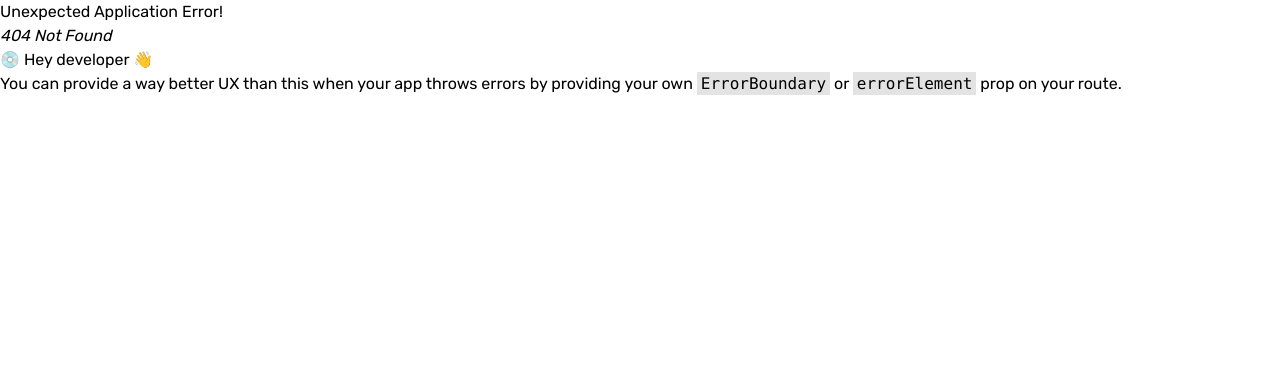
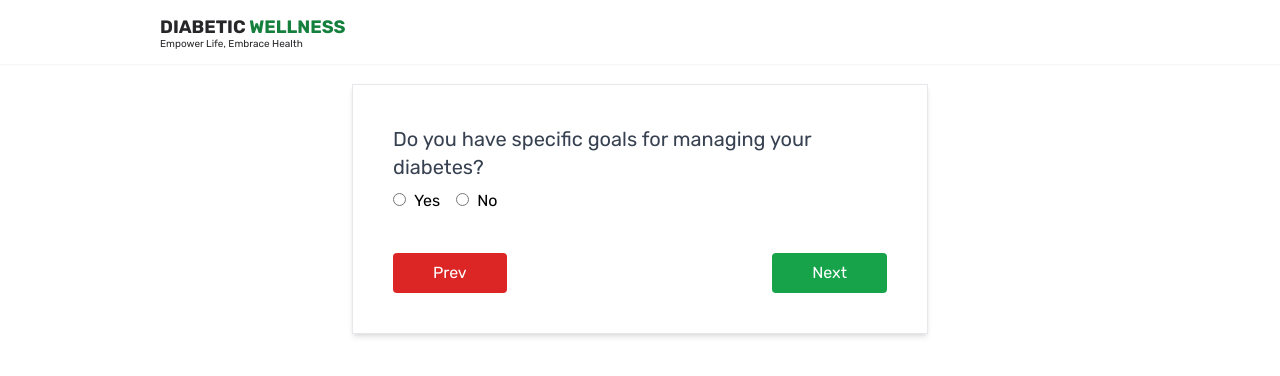
Before and after one commit to mehedihasan-ofc/diabetic-wellness-client, a React (Vite) app: page /specific-goals in a window 1280 px wide. Before the commit this address had no page. Shown: the top 376 px of the page. Built offline with nearby package versions, Linux system fonts and the light colour scheme.

Commit message:
implement ai

```diff
--- a/package.json
+++ b/package.json
@@ -10,6 +10,8 @@
     "preview": "vite preview"
   },
   "dependencies": {
+    "axios": "^1.6.3",
+    "openai": "^4.24.1",
     "react": "^18.2.0",
     "react-dom": "^18.2.0",
     "react-icons": "^4.12.0",
--- a/src/components/AreYouPregnant.jsx
+++ b/src/components/AreYouPregnant.jsx
@@ -35,7 +35,7 @@ const AreYouPregnant = () => {
 
         // Perform any other actions here, like storing data or navigation
         if (isPregnant === "yes") {
-            return navigate('/')
+            return navigate('/ask-more')
         }
         else {
             return navigate('/are-you-diabetic')
--- /dev/null
+++ b/src/components/AskMore.jsx
@@ -0,0 +1,40 @@
+import React, { useState } from 'react';
+import { IoMdSend } from 'react-icons/io';
+import { main } from '../openai';
+
+const AskMore = () => {
+    const [input, setInput] = useState('');
+    const [response, setResponse] = useState('');
+
+    const handleSend = async () => {
+        const res = await main(input); // Pass as an array
+        setResponse(res);
+    };
+
+    return (
+        <div className="max-w-lg mx-auto p-6 bg-gray-100 rounded-md shadow-md">
+            <h1 className="text-2xl font-semibold mb-4">Ask for any question?</h1>
+            <div className="flex items-center border border-gray-300 rounded-md">
+                <input
+                    className="w-full py-2 px-4 rounded-l-md focus:outline-none"
+                    type="text"
+                    placeholder="Type your message..."
+                    value={input}
+                    onChange={(e) => setInput(e.target.value)}
+                />
+                <IoMdSend
+                    className="cursor-pointer p-2 bg-blue-500 text-white rounded-r-md hover:bg-blue-600"
+                    onClick={handleSend}
+                />
+            </div>
+            {response && (
+                <div className="mt-4">
+                    <h2 className="text-lg font-semibold mb-2">Response:</h2>
+                    <p className="text-gray-800">{response}</p>
+                </div>
+            )}
+        </div>
+    );
+};
+
+export default AskMore;
--- /dev/null
+++ b/src/components/SpecificGoals.jsx
@@ -0,0 +1,84 @@
+import React, { useState } from 'react';
+import { useNavigate } from 'react-router-dom';
+
+const SpecificGoals = () => {
+    const [hasSpecificGoals, setHasSpecificGoals] = useState('');
+    const [error, setError] = useState('');
+    const navigate = useNavigate();
+
+    const handleSpecificGoalsChange = (e) => {
+        setHasSpecificGoals(e.target.value);
+    };
+
+    const handleSubmit = () => {
+        if (hasSpecificGoals === '') {
+            setError('Please select an option.');
+            return;
+        }
+
+        setError('');
+
+        // Handle the user's choice here
+        console.log('Specific Goals:', hasSpecificGoals);
+
+        // Retrieve previous data from local storage
+        const preData = JSON.parse(localStorage.getItem('userData'));
+
+        // Update previous data with gender
+        const updatedData = { ...preData, hasSpecificGoals };
+
+        // Store updated data back to local storage
+        localStorage.setItem('userData', JSON.stringify(updatedData));
+
+        // // You can navigate based on the choice if needed
+        // if (hasSpecificGoals === 'Yes') {
+        //     navigate('/specific-goals-details'); // Example: Navigate to another page for specific goals details
+        // } else {
+        //     navigate('/next-page'); // Example: Navigate to the next page
+        // }
+    };
+
+    return (
+        <div className="max-w-xl mx-auto shadow-md p-10 border">
+            <div className="mb-4">
+                <label className="block text-gray-700 text-xl mb-2">
+                    Do you have specific goals for managing your diabetes?
+                </label>
+                <div className="flex items-center">
+                    <label className="mr-4">
+                        <input
+                            type="radio"
+                            name="specificGoals"
+                            value="Yes"
+                            checked={hasSpecificGoals === 'Yes'}
+                            onChange={handleSpecificGoalsChange}
+                        />
+                        <span className="ml-2">Yes</span>
+                    </label>
+                    <label>
+                        <input
+                            type="radio"
+                            name="specificGoals"
+                            value="No"
+                            checked={hasSpecificGoals === 'No'}
+                            onChange={handleSpecificGoalsChange}
+                        />
+                        <span className="ml-2">No</span>
+                    </label>
+                </div>
+                {error && <p className="text-red-500 mt-2">{error}</p>}
+            </div>
+
+            <div className="flex justify-between mt-10">
+                <button onClick={() => navigate(-1)} className="bg-red-600 px-10 py-2 text-white rounded">
+                    Prev
+                </button>
+                <button onClick={handleSubmit} className="bg-green-600 px-10 py-2 text-white rounded">
+                    Next
+                </button>
+            </div>
+        </div>
+    );
+};
+
+export default SpecificGoals;
--- /dev/null
+++ b/src/components/SugarLevelsFluctuate.jsx
@@ -0,0 +1,79 @@
+import React, { useState } from 'react';
+import { useNavigate } from 'react-router-dom';
+
+const SugarLevelsFluctuate = () => {
+    const [fluctuate, setFluctuate] = useState('');
+    const [error, setError] = useState('');
+    const navigate = useNavigate(); // State to track sugar level fluctuations
+
+    const handleFluctuationChange = (e) => {
+        setFluctuate(e.target.value); // Update sugar level fluctuation status based on radio button value
+    };
+
+    const handleSubmit = (e) => {
+        e.preventDefault();
+
+        if (fluctuate === '') {
+            setError('Please select an option.'); // Display an error message if no option is selected
+            return;
+        }
+
+        // Clear any previous error messages
+        setError('');
+
+        // Pass the fluctuation status to the parent component for further processing
+        console.log(fluctuate);
+
+        // Retrieve previous data from local storage
+        const preData = JSON.parse(localStorage.getItem('userData'));
+
+        // Update previous data with gender
+        const updatedData = { ...preData, fluctuate };
+
+        // Store updated data back to local storage
+        localStorage.setItem('userData', JSON.stringify(updatedData));
+
+        // Perform any other actions here, like storing data or navigation
+        if (fluctuate === 'yes') {
+            return navigate('/specific-goals');
+        }
+    };
+
+    return (
+        <div className="max-w-xl mx-auto shadow-md p-10 border">
+            <div className="mb-4">
+                <label className="block text-gray-700 text-xl mb-2">Do sugar levels fluctuate?</label>
+                <div className="flex items-center">
+                    <label className="mr-4">
+                        <input
+                            type="radio"
+                            name="fluctuate"
+                            value="yes"
+                            checked={fluctuate === 'yes'}
+                            onChange={handleFluctuationChange}
+                        />
+                        <span className="ml-2">Yes</span>
+                    </label>
+                    <label>
+                        <input
+                            type="radio"
+                            name="fluctuate"
+                            value="no"
+                            checked={fluctuate === 'no'}
+                            onChange={handleFluctuationChange}
+                        />
+                        <span className="ml-2">No</span>
+                    </label>
+                </div>
+                {error && <p className="text-red-500 mt-2">{error}</p>} {/* Display error message */}
+            </div>
+
+            <div className='flex justify-between mt-10'>
+                <button onClick={() => navigate(-1)} className="bg-red-600 px-10 py-2 text-white rounded">Prev</button>
+                <button type="submit" onClick={handleSubmit} className="bg-green-600 px-10 py-2 text-white rounded">Next</button>
+            </div>
+        </div>
+    );
+};
+
+export default SugarLevelsFluctuate;
--- a/src/components/YourSugarLevel.jsx
+++ b/src/components/YourSugarLevel.jsx
@@ -41,6 +41,9 @@ const YourSugarLevel = () => {
         else if (sugarLevel >=10 && sugarLevel < 12.6) {
             return navigate('/result')
         }
+        else if (sugarLevel > 12.5) {
+            return navigate('/sugar-levels-fluctuate')
+        }
         else {
             return navigate('/')
         }
--- a/src/index.css
+++ b/src/index.css
@@ -8,3 +8,22 @@
 .my-container {
     @apply lg:w-9/12 md:w-[90%] w-[95%] mx-auto;
 }
+
+.gradient-01 {
+    position: absolute;
+    width: 200px;
+    height: 238px;
+    top: 0;
+    background: #ca00ff;
+    filter: blur(175px);
+}
+
+.gradient-02 {
+    position: absolute;
+    width: 200px;
+    height: 238px;
+    top: -6rem;
+    right: 0px;
+    background: #7aebfb;
+    filter: blur(190px);
+}
--- /dev/null
+++ b/src/openai.js
@@ -0,0 +1,19 @@
+import OpenAI from 'openai';
+
+const openai = new OpenAI({
+    apiKey: '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',
+    dangerouslyAllowBrowser: true,
+});
+
+export async function main(message) {
+    try {
+        const chatCompletion = await openai.chat.completions.create({
+            messages: [{ role: 'user', content: message }],
+            model: 'gpt-3.5-turbo',
+        });
+
+        return chatCompletion.choices[0].message.content;
+    } catch (error) {
+        console.log(error.message);
+    }
+}
```
Also changed, not shown: src/routes/Routes.jsx (+15 -0 lines), 1 other file (tests, documents, lock files or other folders).
